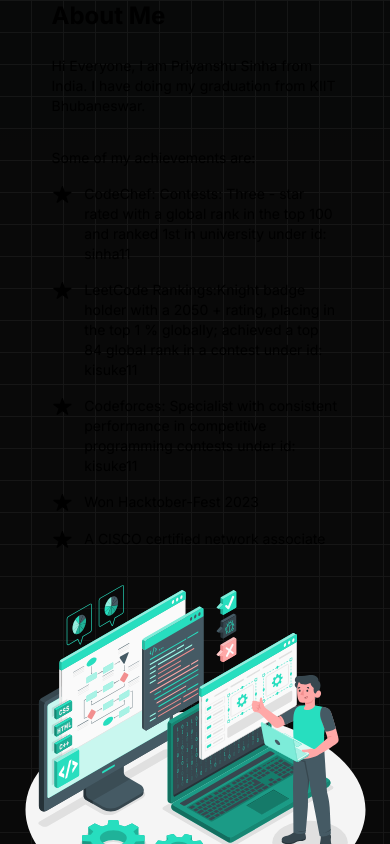
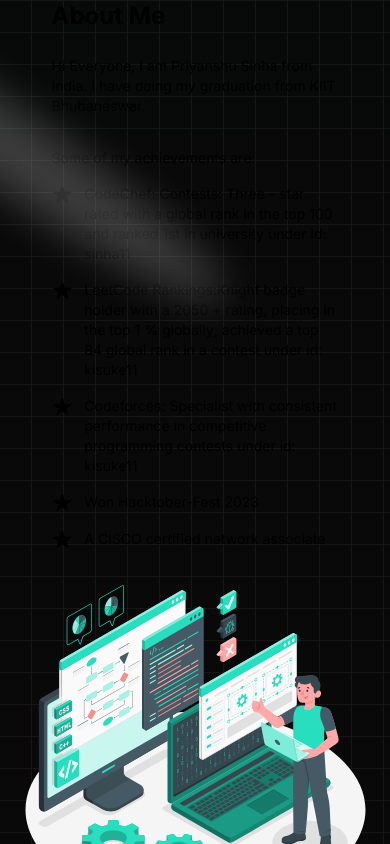
Before and after one commit to priyanshusinha11/portfolio, a Next.js app: page /about in a window 390 px wide. Shown: the top 844 px of the page. Built offline with nearby package versions, Linux system fonts and the light colour scheme.

Commit message:
spotlight

```diff
--- a/src/app/layout.tsx
+++ b/src/app/layout.tsx
@@ -2,13 +2,14 @@
 import { Inter } from "next/font/google";
 import "./globals.css";
 import { ThemeProvider } from "next-themes";
+import { Spotlight } from "@/components/ui/Spotlight";
 
 
 const inter = Inter({ subsets: ["latin"] });
 
 export const metadata: Metadata = {
-  title: "Create Next App",
-  description: "Generated by create next app",
+  title: "Priyanshu Sinha",
+  description: "Priyanshu Sinha, Software Developer, KIIT Bhubaneswar Undergraduate",
 };
 
 export default function RootLayout({
@@ -26,6 +27,7 @@
           enableSystem
           disableTransitionOnChange
         >
+        <Spotlight/>
           <div>{children}</div>
         </ThemeProvider>
         </main>
--- /dev/null
+++ b/src/app/provider.tsx
@@ -0,0 +1,9 @@
+"use client"
+
+import * as React from "react"
+import { ThemeProvider as NextThemesProvider } from "next-themes"
+import { type ThemeProviderProps } from "next-themes/dist/types"
+
+export function ThemeProvider({ children, ...props }: ThemeProviderProps) {
+    return <NextThemesProvider {...props}>{children}</NextThemesProvider>
+}
--- /dev/null
+++ b/src/components/ui/Spotlight.tsx
@@ -0,0 +1,56 @@
+import React from "react";
+import { cn } from "@/lib/utils";
+
+type SpotlightProps = {
+    className?: string;
+    fill?: string;
+};
+
+export const Spotlight = ({ className, fill }: SpotlightProps) => {
+    return (
+        <svg
+            className={cn(
+                "animate-spotlight pointer-events-none absolute z-[1]  h-[169%] w-[138%] lg:w-[84%] opacity-0",
+                className
+            )}
+            xmlns="http://www.w3.org/2000/svg"
+            viewBox="0 0 3787 2842"
+            fill="#601EF9"
+        >
+            <g filter="url(#filter)">
+                <ellipse
+                    cx="1924.71"
+                    cy="273.501"
+                    rx="1924.71"
+                    ry="273.501"
+                    transform="matrix(-0.822377 -0.568943 -0.568943 0.822377 3631.88 2291.09)"
+                    fill={fill || "white"}
+                    fillOpacity="0.21"
+                ></ellipse>
+            </g>
+            <defs>
+                <filter
+                    id="filter"
+                    x="0.860352"
+                    y="0.838989"
+                    width="3785.16"
+                    height="2840.26"
+                    filterUnits="userSpaceOnUse"
+                    colorInterpolationFilters="sRGB"
+                >
+                    <feFlood floodOpacity="0" result="BackgroundImageFix"></feFlood>
+                    <feBlend
+                        mode="normal"
+                        in="SourceGraphic"
+                        in2="BackgroundImageFix"
+                        result="shape"
+                    ></feBlend>
+                    <feGaussianBlur
+                        stdDeviation="151"
+                        result="effect1_foregroundBlur_1065_8"
+                    ></feGaussianBlur>
+                </filter>
+            </defs>
+        </svg>
+    );
+};
```
